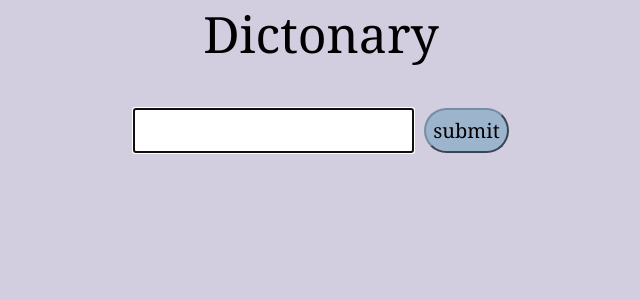
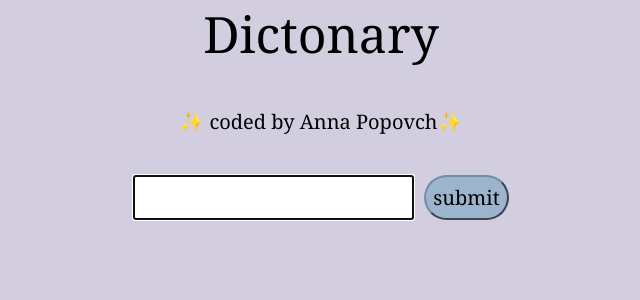
Before and after one commit to annap345/dictonar-project, a React (Create React App) app: page / in a window 1280 px wide. Shown: the top 300 px of the page, without its empty margins (319-959 px from the left). Built offline with nearby package versions, Linux system fonts and the light colour scheme.

Commit message:
added link to github

```diff
--- a/src/App.js
+++ b/src/App.js
@@ -5,6 +5,7 @@ function App() {
   return (
     <div className="App">
       <header>Dictonary</header>
+      <footer>✨<a href="https://github.com/annap345"> coded by Anna Popovch</a>✨</footer>
       <Dictonary/>
     </div>
   );
--- a/src/Dictonary.css
+++ b/src/Dictonary.css
@@ -19,3 +19,22 @@ form {
     border-color: #748DA6;
     color: black;
 }
+
+footer {
+    display: flex;
+    justify-content: center;
+    font-family: Cambria, Cochin, Georgia, Times, 'Times New Roman', serif;
+    font-size: 20px;
+    margin: 40px;
+}
+
+a {
+    margin-left: 5px;
+    text-decoration: none;
+    color: black;
+    transition: all 200ms ease-in-out;
+}
+
+a:hover {
+    color: #135598;
+}
```
